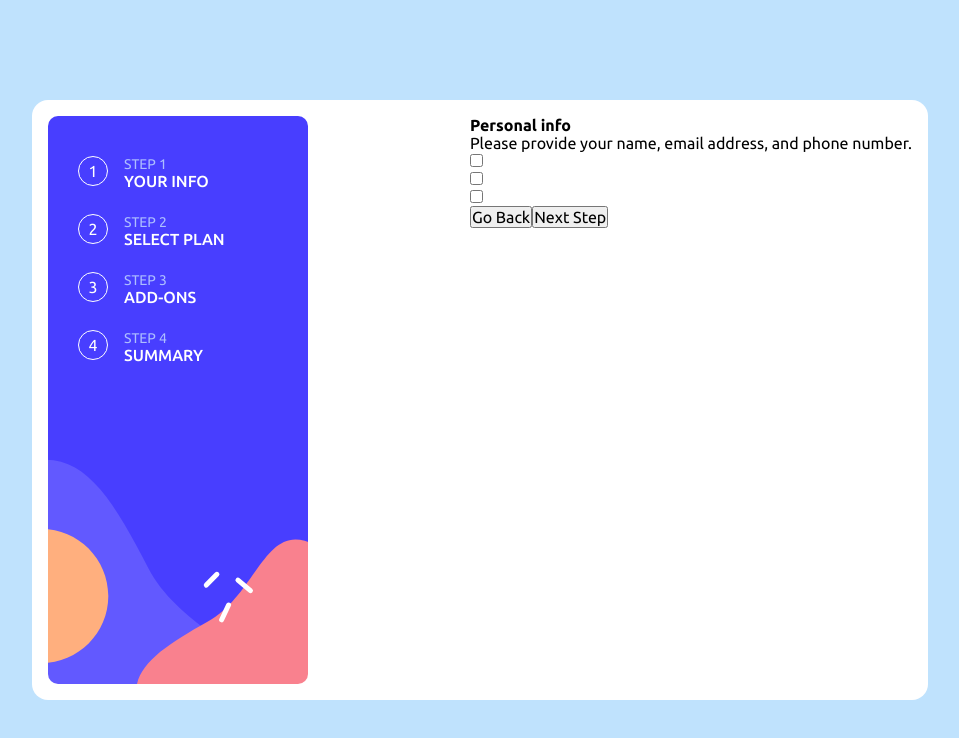
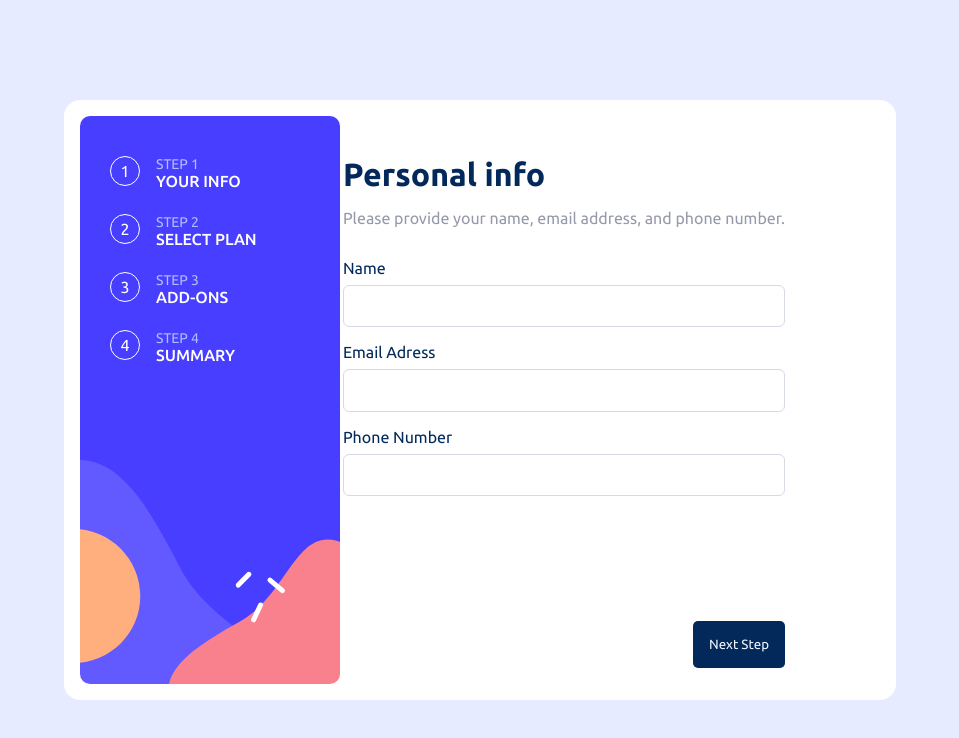
Before and after one commit to alejandrox64/Multi-Step-Form-Page, a React (Vite) app: page / in a window 1280 px wide. Shown: the top 738 px of the page, without its empty margins (160-1119 px from the left). Built offline with nearby package versions, Linux system fonts and the light colour scheme.

Commit message:
finalized formInfo component styles and structure

```diff
--- a/src/Components/FormInfo.jsx
+++ b/src/Components/FormInfo.jsx
@@ -3,21 +3,22 @@ import styles from "../styles/FormInfo.module.scss";
 
 const FormInfo = () => {
   return (
+    <div className={styles.formContainer}>
       <form className={styles.formInfo}>
         <label>
-        Name
-        <input type="text" />
+          <span>Name</span>
+          <input type="text" required />
         </label>
         <label>
-        Email Adress
-        <input type="email" />
+          <span>Email Adress</span>
+          <input type="email" required />
         </label>
         <label>
-        Phone Number
-        <input type="number" />
+          <span>Phone Number</span>
+          <input type="number" required />
         </label>
-      <input type="submit">Enviar</input>
       </form>
+    </div>
   );
 };
 
--- a/src/MainCardForm.jsx
+++ b/src/MainCardForm.jsx
@@ -1,4 +1,4 @@
-import AddOns from "./Components/AddOns";
+import FormInfo from "./Components/FormInfo";
 import Steps from "./Components/Steps";
 import styles from "./styles/MainCardForm.module.scss";
 
@@ -9,7 +9,8 @@ function MainCardForm() {
       <div className={styles.mainContent}>
         <h1>Personal info</h1>
         <p>Please provide your name, email address, and phone number.</p>
-        <AddOns />
+        <FormInfo />
+        <button className={styles.nextStepButton}>Next Step</button>
       </div>
     </main>
   );
--- a/src/index.css
+++ b/src/index.css
@@ -6,12 +6,11 @@
     margin: 0;
     padding: 0;
     font-family: "Ubuntu", sans-serif;
-    font-size: 16px;
   }
 
   body {
     min-height: 100dvh;
-    background-color: hsl(206, 94%, 87%);
+    background-color: hsl(228, 100%, 95%);
   }
 
   h1, h2, h3, h4 {
@@ -19,5 +18,6 @@
   }
 
   p {
+    font-size: 16px;
     text-wrap: pretty;
   }
--- a/src/styles/FormInfo.module.scss
+++ b/src/styles/FormInfo.module.scss
@@ -0,0 +1,33 @@
+@use "./colors.module.scss";
+
+.formContainer {
+  display: flex;
+  flex-direction: column;
+  .formInfo {
+    display: flex;
+    flex-direction: column;
+    color: colors.$Marine-blue;
+    label {
+      display: flex;
+      flex-direction: column;
+      margin-bottom: 1rem;
+
+      span {
+        margin-bottom: 0.5rem;
+      }
+
+      input {
+        border: 1px solid colors.$Light-gray;
+        border-radius: 6px;
+        padding: 0.7rem 0.3rem;
+        font-size: 16px;
+        font-weight: 500;
+        color: colors.$Marine-blue;
+        &:focus {
+          border: 1px solid colors.$Purplish-blue;
+          outline: none;
+        }
+      }
+    }
+  }
+}
--- a/src/styles/MainCardForm.module.scss
+++ b/src/styles/MainCardForm.module.scss
@@ -1,10 +1,39 @@
+@use "./colors.module.scss";
+
 .mainCardForm {
   margin: 100px auto;
   padding: 16px;
-  width: 70dvw;
+  width: 65dvw;
   height: 75dvh;
   border-radius: 1rem;
   background-color: white;
   display: flex;
   justify-content: space-between;
+  .mainContent {
+    margin-top: 40px;
+    margin-right: 95px;
+    position: relative;
+    h1 {
+      color: colors.$Marine-blue;
+    }
+    p {
+      color: colors.$Cool-gray;
+      margin: 1rem 0 2rem 0;
+    }
+    .nextStepButton {
+      position: absolute;
+      right: 0;
+      bottom: 1rem;
+      padding: 1rem;
+      width: max-content;
+      border: none;
+      border-radius: 5px;
+      color: colors.$Magnolia;
+      background-color: colors.$Marine-blue;
+      &:hover {
+        cursor: pointer;
+        background-color: colors.$Dark-Pastel-blue;
+      }
+    }
+  }
 }
--- a/src/styles/colors.module.scss
+++ b/src/styles/colors.module.scss
@@ -3,6 +3,7 @@
 // ### Primary
 
 $Marine-blue: hsl(213, 96%, 18%);
+$Dark-Pastel-blue: hsl(213, 96%, 30%);
 $Purplish-blue: hsl(243, 100%, 62%);
 $Pastel-blue: hsl(228, 100%, 84%);
 $Light-blue: hsl(206, 94%, 87%);
```
Lines whose indentation alone changed are shown as unchanged.
